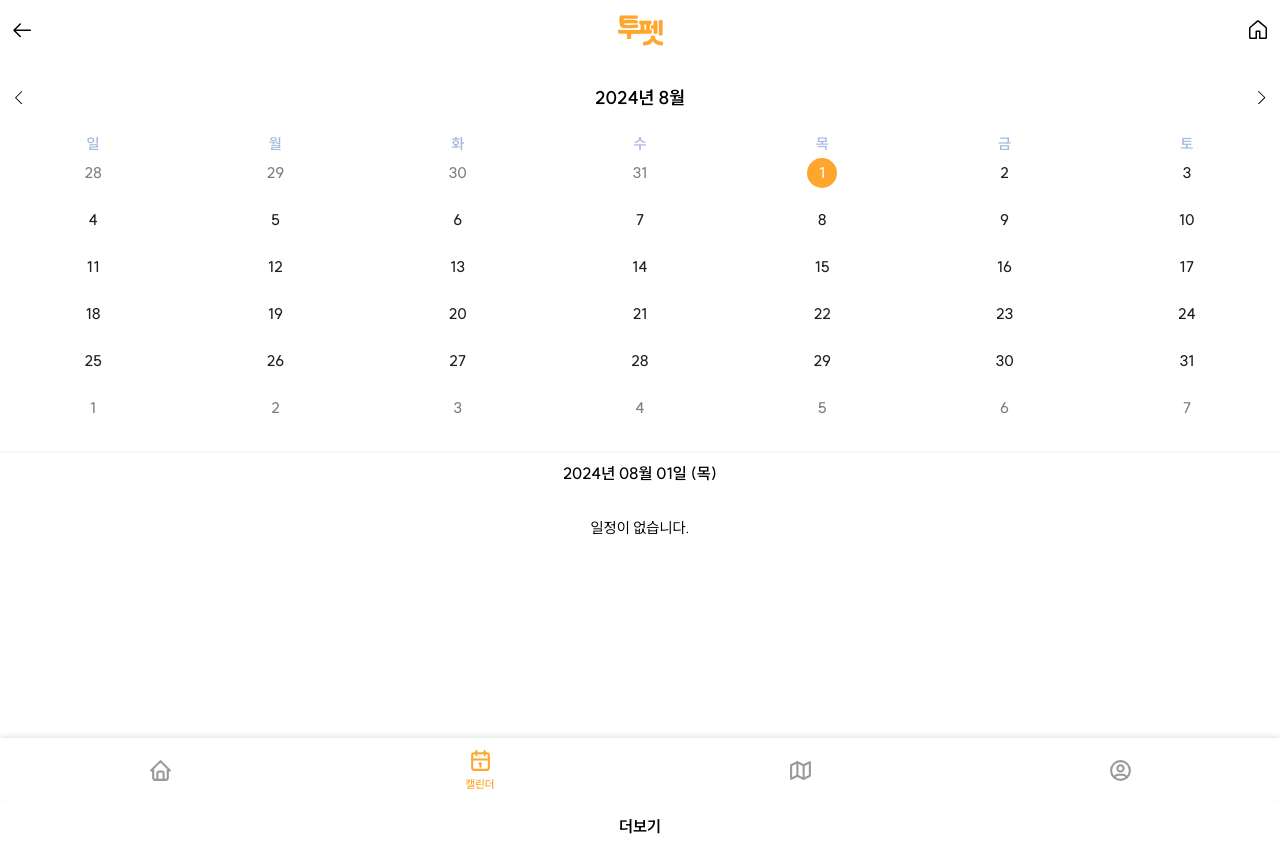
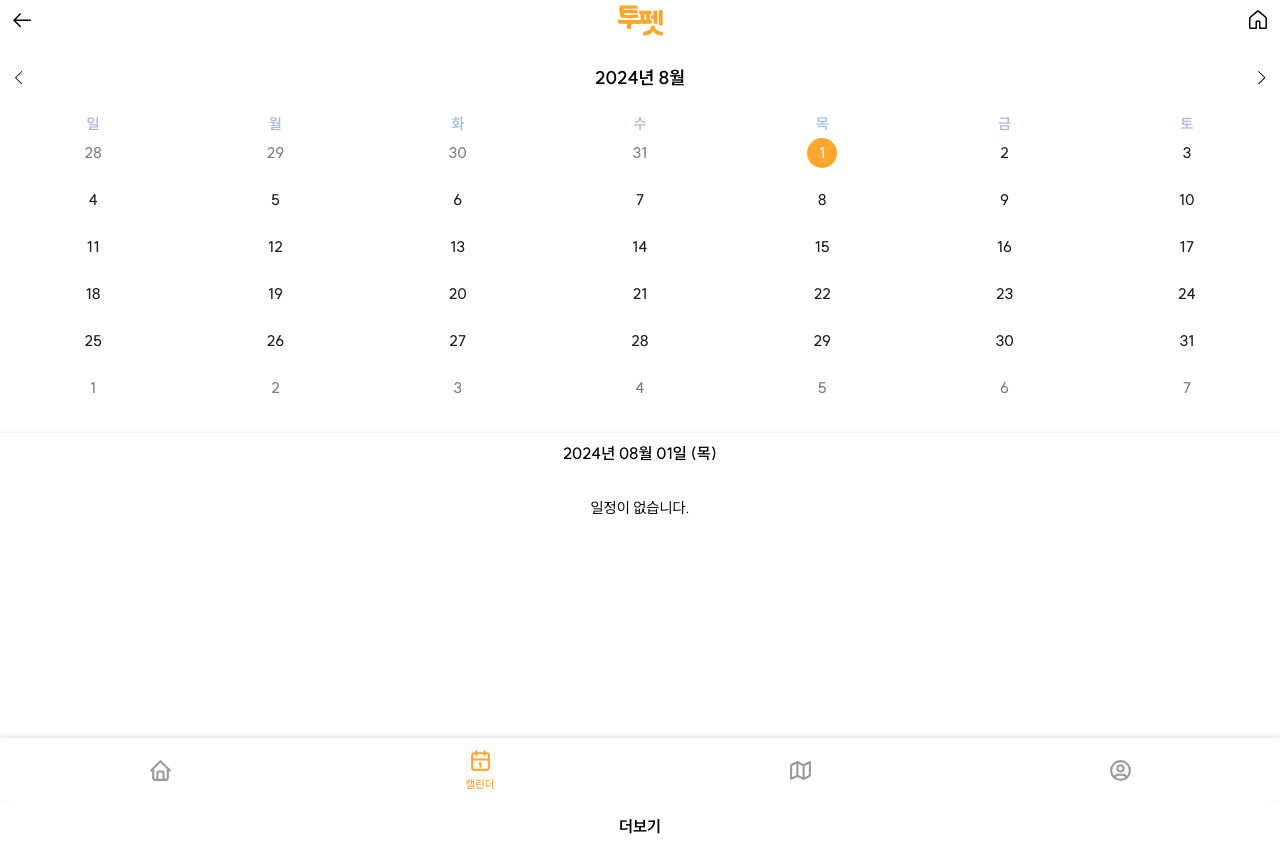
Before and after one commit to WonYunSun/topet-front, a React (Create React App) app in the folder react/: page /schedule in a window 1280 px wide. Built offline with nearby package versions, Linux system fonts and the light colour scheme.

Commit message:
feat css

```diff
--- a/react/src/css/globalStyle.js
+++ b/react/src/css/globalStyle.js
@@ -11,6 +11,7 @@ const GlobalStyle = createGlobalStyle`
 }
 body {
     font-family: "SUIT Variable", sans-serif;
+
 
 }
 
--- a/react/src/css/homescreen.module.css
+++ b/react/src/css/homescreen.module.css
@@ -1,4 +1,5 @@
 .homeWrap {
+  overflow: hidden;
 }
 /* .homeWrap::after {
   content: "";
@@ -154,6 +155,7 @@
 .flipCard {
   background-color: transparent;
   width: 85%;
+  box-sizing: border-box;
   margin: 1em auto;
   height: 0; /* 높이를 0으로 설정하고 패딩을 사용 */
   padding-top: calc(85% / 1.58); /* 1.58:1 비율로 패딩 설정 */
--- a/react/src/css/navBar.module.css
+++ b/react/src/css/navBar.module.css
@@ -1,5 +1,6 @@
 .navbar {
   position: fixed;
+  box-sizing: border-box;
   bottom: 0;
   width: 100%;
   display: flex;
--- a/react/src/css/topbar.module.css
+++ b/react/src/css/topbar.module.css
@@ -5,6 +5,7 @@
   background-color: #ffffff;
   padding: 10px;
   color: white;
+  box-sizing: border-box;
 
   height: 40px;
 }
```
